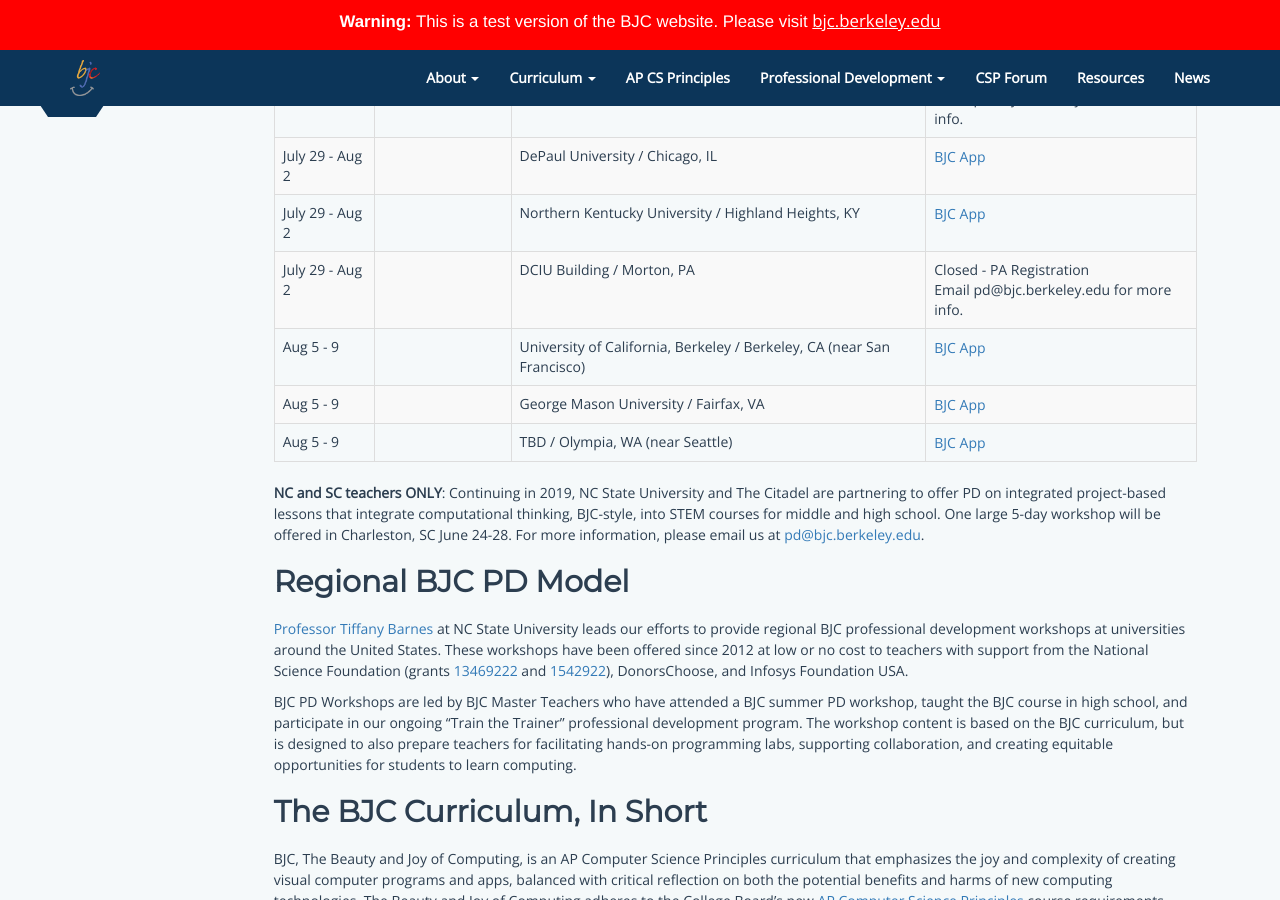
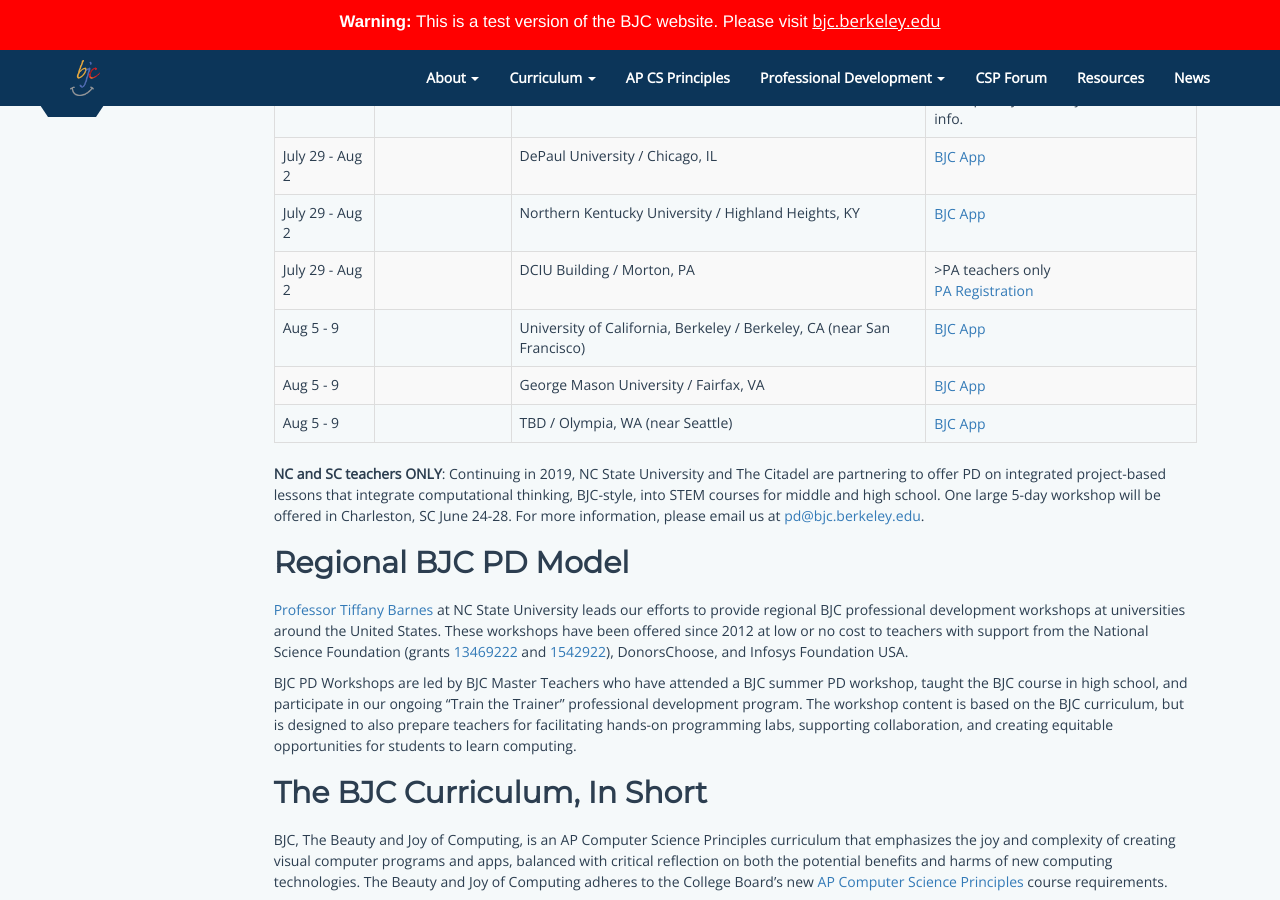
Before and after one commit to beautyjoy/beautyjoy.github.io, a Jekyll site: the page built from summer-pd/index.md, in a window 1280 px wide and 900 px high, scrolled down 1280 px. Built offline with Jekyll 4.4.1, drawn with Linux system fonts in a browser that asks for light colours.

Commit message:
PA registration link

```diff
--- a/summer-pd/index.md
+++ b/summer-pd/index.md
@@ -119,7 +119,7 @@
 	  <td>July 29 - Aug 2</td>
 	  <td></td>
 	  <td>DCIU Building / Morton, PA</td>
-	  <td>Closed - PA Registration<br>Email pd@bjc.berkeley.edu for more info.</td>
+	  <td>>PA teachers only<br><a href="https://www.mylearningplan.com/WebReg/ActivityProfile.asp?I=3110694&D=16864">PA Registration</a></td>
   </tr>
   <tr>
     <td>Aug 5 - 9</td>
```
